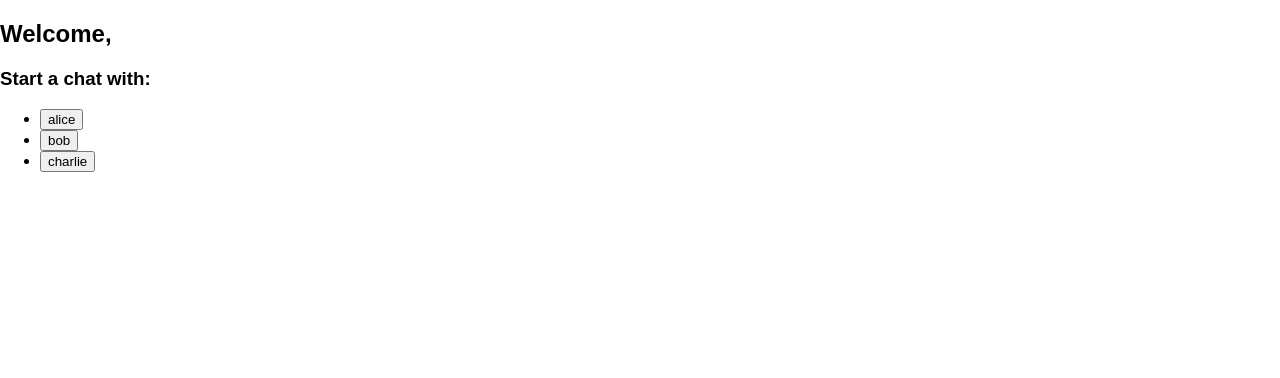
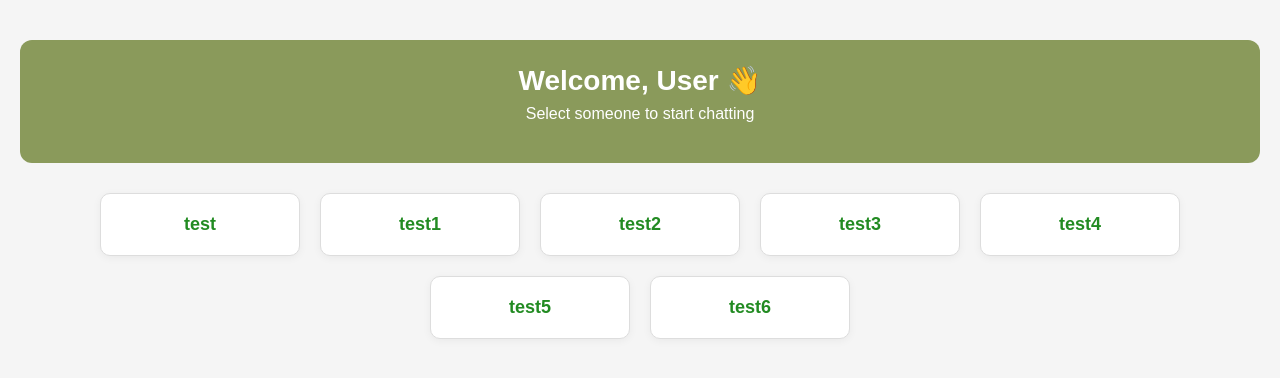
Before and after one commit to PSekhon-2025/messaging-application, a React (Create React App) app in the folder message-app/: page /dashboard in a window 1280 px wide. Shown: the top 378 px of the page. Built offline with nearby package versions, Linux system fonts and the light colour scheme.

Commit message:
Added Dashboard/CSS to view available message contacts

```diff
--- /dev/null
+++ b/message-app/src/pages/ChatDashboard.css
@@ -0,0 +1,60 @@
+/* Container styling */
+.dashboard-container {
+    min-height: 100vh;
+    background-color: #f5f5f5;
+    padding: 40px 20px;
+    font-family: Arial, sans-serif;
+  }
+
+  /* Greeting Section */
+  .dashboard-header {
+    background-color: #8A9A5B; /* Moss Green */
+    padding: 24px;
+    border-radius: 12px;
+    margin-bottom: 30px;
+    text-align: center;
+    color: white;
+  }
+
+  .dashboard-header h2 {
+    margin: 0;
+    font-size: 28px;
+  }
+
+  .dashboard-header p {
+    margin-top: 8px;
+    font-size: 16px;
+  }
+
+  /* User List Section */
+  .user-list {
+    display: flex;
+    flex-wrap: wrap;
+    gap: 20px;
+    justify-content: center;
+  }
+
+  /* Individual user card */
+  .user-card {
+    background-color: white;
+    border: 1px solid #ddd;
+    border-radius: 10px;
+    padding: 20px;
+    width: 200px;
+    text-align: center;
+    box-shadow: 0 2px 8px rgba(0, 0, 0, 0.05);
+    cursor: pointer;
+    transition: transform 0.2s ease, box-shadow 0.2s ease;
+  }
+
+  .user-card:hover {
+    transform: translateY(-4px);
+    box-shadow: 0 6px 12px rgba(0, 0, 0, 0.1);
+    background-color: #f0f8f0;
+  }
+
+  .user-card h4 {
+    margin: 0;
+    font-size: 18px;
+    color: #228B22; /* Forest Green */
+  }
--- a/message-app/src/pages/ChatDashboard.js
+++ b/message-app/src/pages/ChatDashboard.js
@@ -1,26 +1,37 @@
+import "./ChatDashboard.css";
 import React from "react";
 import { useNavigate } from "react-router-dom";
 
-const users = ["alice", "bob", "charlie"]; // Replace with backend list later
+const users = ["test", "test1", "test2", "test3", "test4", "test5", "test6"];
 
 const ChatDashboard = () => {
   const navigate = useNavigate();
+  const currentUser = localStorage.getItem("username");
 
   const handleChatClick = (username) => {
     navigate(`/chat/${username}`);
   };
 
   return (
-    <div>
-      <h2>Welcome, {localStorage.getItem("username")}</h2>
-      <h3>Start a chat with:</h3>
-      <ul>
-        {users.map((user) => (
-          <li key={user}>
-            <button onClick={() => handleChatClick(user)}>{user}</button>
-          </li>
-        ))}
-      </ul>
+    <div className="dashboard-container">
+      <div className="dashboard-header">
+        <h2>Welcome, {currentUser || "User"} 👋</h2>
+        <p>Select someone to start chatting</p>
+      </div>
+
+      <div className="user-list">
+        {users
+          .filter((user) => user !== currentUser)
+          .map((user) => (
+            <div
+              key={user}
+              className="user-card"
+              onClick={() => handleChatClick(user)}
+            >
+              <h4>{user}</h4>
+            </div>
+          ))}
+      </div>
     </div>
   );
 };
```
